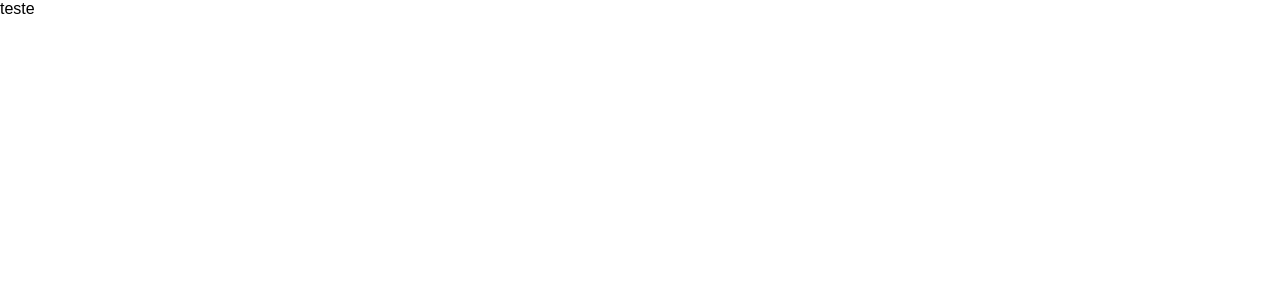
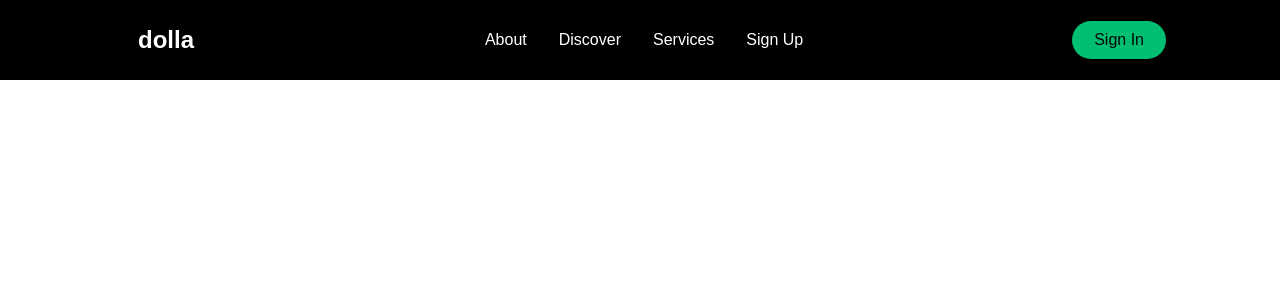
Before and after one commit to guilhermeparente17/dolla, a React (Create React App) app: page / in a window 1280 px wide. Shown: the top 300 px of the page. Built offline with nearby package versions, Linux system fonts and the light colour scheme.

Commit message:
Styling NavBar

```diff
--- a/package.json
+++ b/package.json
@@ -8,7 +8,11 @@
     "@testing-library/user-event": "^12.1.10",
     "react": "^17.0.1",
     "react-dom": "^17.0.1",
+    "react-icons": "^3.11.0",
+    "react-router-dom": "^5.2.0",
     "react-scripts": "4.0.0",
+    "react-scroll": "^1.8.1",
+    "styled-components": "^5.2.0",
     "web-vitals": "^0.2.4"
   },
   "scripts": {
--- a/src/App.js
+++ b/src/App.js
@@ -1,11 +1,13 @@
 import React from 'react'
 import './App.css'
+import Navbar from './components/Navbar'
+import { BrowserRouter as Router } from 'react-router-dom'
 
 function App() {
   return (
-    <div className="App">
-      teste
-    </div>
+    <Router>
+      <Navbar />
+    </Router>
   );
 }
 
--- /dev/null
+++ b/src/components/Navbar/NavbarElements.js
@@ -0,0 +1,116 @@
+import styled from 'styled-components'
+import { Link as LinkR} from 'react-router-dom'
+import { Link as LinkS } from 'react-scroll'
+
+export const Nav = styled.nav`
+    background: #000;
+    height: 80px;
+    /*margin-top: -80%; */
+    display:flex;
+    justify-content: center;
+    align-items:center;
+    font-size: 1rem;
+    position: sticky;
+    top:0;
+    z-index: 10;
+
+    @media screen and (max-width: 960px){
+        transition: 0.8s all ease;
+    }
+`
+
+export const NavbarContainer = styled.div`
+    display: flex;
+    justify-content: space-between;
+    height: 80px;
+    z-index: 1;
+    width: 100%;
+    padding:0 24px;
+    max-width: 1100px;
+`
+
+export const NavLogo = styled(LinkR)`
+    color: #fff;
+    justify-self: flex-start;
+    cursor: pointer;
+    font-size: 1.5rem;
+    display: flex;
+    align-items: center;
+    margin-left: 24px;
+    font-weight: bold;
+    text-decoration: none;
+`
+
+export const MobileIcon = styled.div`
+    display: none;
+
+    @media screen and (max-width: 768px){
+        display: block;
+        position: absolute;
+        top:0;
+        right:0;
+        transform: translate(-100%,60%);
+        font-size: 1.8rem;
+        cursor: pointer;
+        color: #fff;
+    }
+`
+
+export const NavMenu = styled.ul`
+    display: flex;
+    align-items:center;
+    list-style: none;
+    text-align: center;
+    margin-right: -22px;
+
+    @media screen and (max-width: 760px){
+        display:none;
+    }
+`
+
+export const NavItem = styled.li`
+    height: 80px;
+`
+
+export const NavLinks = styled(LinkS)`
+    color: #fff;
+    display: flex;
+    align-items: center;
+    text-decoration: none;
+    padding: 0 1rem;
+    height: 100%;
+    cursor: pointer;
+
+    &.active{
+        border-bottom: 3px solid #01bf71;
+    }
+`
+
+export const NavBtn = styled.nav`
+    display: flex;
+    align-items: center;
+
+    @media screen and (max-width: 768px){
+        display:none;
+    }
+`
+
+export const NavBtnLink = styled(LinkR)`
+    border-radius: 50px;
+    background: #01bf71;
+    white-space: nowrap;
+    padding: 10px 22px;
+    color: #010606;
+    font-size: 16px;
+    outline: none;
+    border:none;
+    cursor: pointer;
+    transition: all 0.2s ease-in-out;
+    text-decoration: none;
+
+    &:hover{
+        transition: all 0.2s ease-in-out;
+        background: #fff;
+        color: #010606;
+    }
+`
--- /dev/null
+++ b/src/components/Navbar/index.jsx
@@ -0,0 +1,47 @@
+import React from 'react'
+import { FaBars} from 'react-icons/fa'
+import {
+    Nav,
+    NavbarContainer,
+    NavLogo,
+    MobileIcon,
+    NavMenu,
+    NavItem,
+    NavLinks,
+    NavBtn,
+    NavBtnLink
+} from './NavbarElements'
+
+const Navbar = () => {
+    return (
+        <>
+            <Nav>
+                <NavbarContainer>
+                    <NavLogo to="/">dolla</NavLogo>
+                    <MobileIcon>
+                        <FaBars />
+                    </MobileIcon>
+                    <NavMenu>
+                        <NavItem>
+                            <NavLinks to="about">About</NavLinks>
+                        </NavItem>
+                        <NavItem>
+                            <NavLinks to="discover">Discover</NavLinks>
+                        </NavItem>
+                        <NavItem>
+                            <NavLinks to="services">Services</NavLinks>
+                        </NavItem>
+                        <NavItem>
+                            <NavLinks to="signup">Sign Up</NavLinks>
+                        </NavItem>
+                    </NavMenu>
+                    <NavBtn>
+                        <NavBtnLink to="/signin">Sign In</NavBtnLink>
+                    </NavBtn>
+                </NavbarContainer>
+            </Nav>
+        </>
+    )
+}
+
+export default Navbar
```
Also changed, not shown: 1 other file (tests, documents, lock files or other folders).
